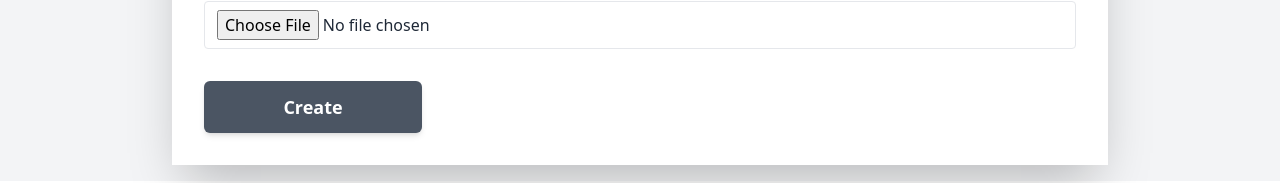
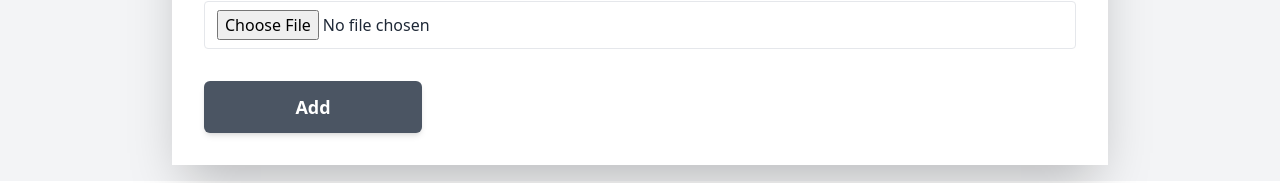
Before and after one commit to meskatabusayed/FitnessEquipmentAndAccessories-frontend, a React (Vite) app: page /products/create-product in a window 1280 px wide. Shown: the part 743-926 px from the top of the page. Built offline with nearby package versions, Linux system fonts and the light colour scheme.

Commit message:
fix some bug

```diff
--- a/src/components/ui/productManagement/CreateProductForm.tsx
+++ b/src/components/ui/productManagement/CreateProductForm.tsx
@@ -8,7 +8,7 @@ import handleImageUpload from "../../../utils/handleImageUpload";
 const CreateProductForm = () => {
   const navigate = useNavigate();
   const { register, handleSubmit } = useForm();
-  const [createProduct] = useCreateProductMutation();
+  const [createProduct , isLoading ] = useCreateProductMutation(undefined);
 
   const onSubmit = async (data: any) => {
     try {
@@ -16,7 +16,7 @@ const CreateProductForm = () => {
     console.log(file);
     const imageData = await handleImageUpload(file);
     const image = imageData?.display_url;
-
+    console.log(image);
     const { name, price, category, description, stock } = data;
     const product = {
       name: name,
@@ -24,10 +24,13 @@ const CreateProductForm = () => {
       category: category,
       description: description,
       stock: stock,
-      image: image,
+      image: image ? image : "https://i.ibb.co/F0C3GxJ/Gym-Equipment4.webp",
     };
     await createProduct(product);
     console.log(product);
+    if(isLoading){
+        <h1 className="text-center">Loading...</h1>
+    }
     toast.success("Product created successfully");
     navigate("/products/management");
 
@@ -113,11 +116,19 @@ const CreateProductForm = () => {
                     type="file"
                     className="w-full px-3 py-2 border rounded"
                     {...register("image")}
-                    required
+
                   />
                 </div>
                 <div className="form-control mt-6 w-1/4">
-                  <button className="inline-block px-8 py-3 bg-gray-600 hover:bg-gray-800 text-white text-lg font-semibold rounded-md shadow-md transition duration-300 ease-in-out transform hover:scale-105">Create</button>
+
+                  <button
+
+                  className="inline-block px-8 py-3 bg-gray-600 hover:bg-gray-800 text-white text-lg font-semibold rounded-md shadow-md transition duration-300 ease-in-out transform hover:scale-105">
+
+
+                  Add
+                  </button>
+
                 </div>
               </form>
             </div>
--- a/src/components/ui/productManagement/UpdateForm.tsx
+++ b/src/components/ui/productManagement/UpdateForm.tsx
@@ -3,6 +3,7 @@ import { useNavigate, useParams } from "react-router-dom";
 import { useForm } from "react-hook-form";
 import { toast } from "sonner";
 import { useGetSpecificProductQuery, useUpdateProductMutation } from "../../../redux/features/product/productApi";
+
 import handleImageUpload from "../../../utils/handleImageUpload";
 
 const UpdateForm = () => {
@@ -106,6 +107,7 @@ const UpdateForm = () => {
                   </label>
                   <input
                     type="file"
+
                     className="w-full px-3 py-2 border rounded"
                     {...register("image")}
                   />
--- a/src/utils/handleImageUpload.ts
+++ b/src/utils/handleImageUpload.ts
@@ -1,21 +1,24 @@
+
+
 const handleImageUpload = async (file: string | Blob) => {
     const formData = new FormData();
     formData.append("image", file);
     try {
       const response = await fetch(
-        "https://api.imgbb.com/1/upload?expiration=600&key=fe4d5d7aa3790bece1a160fb8a9ed0cd",
+        "https://api.imgbb.com/1/upload?key=fe4d5d7aa3790bece1a160fb8a9ed0cd",
         {
           method: "POST",
-          mode: 'no-cors',
           body: formData,
         }
       );
 
       const data = await response.json();
       console.log(data);
+
       return data.data;
     } catch (err) {
       console.log(err);
+
     }
   };
   export default handleImageUpload;
```
